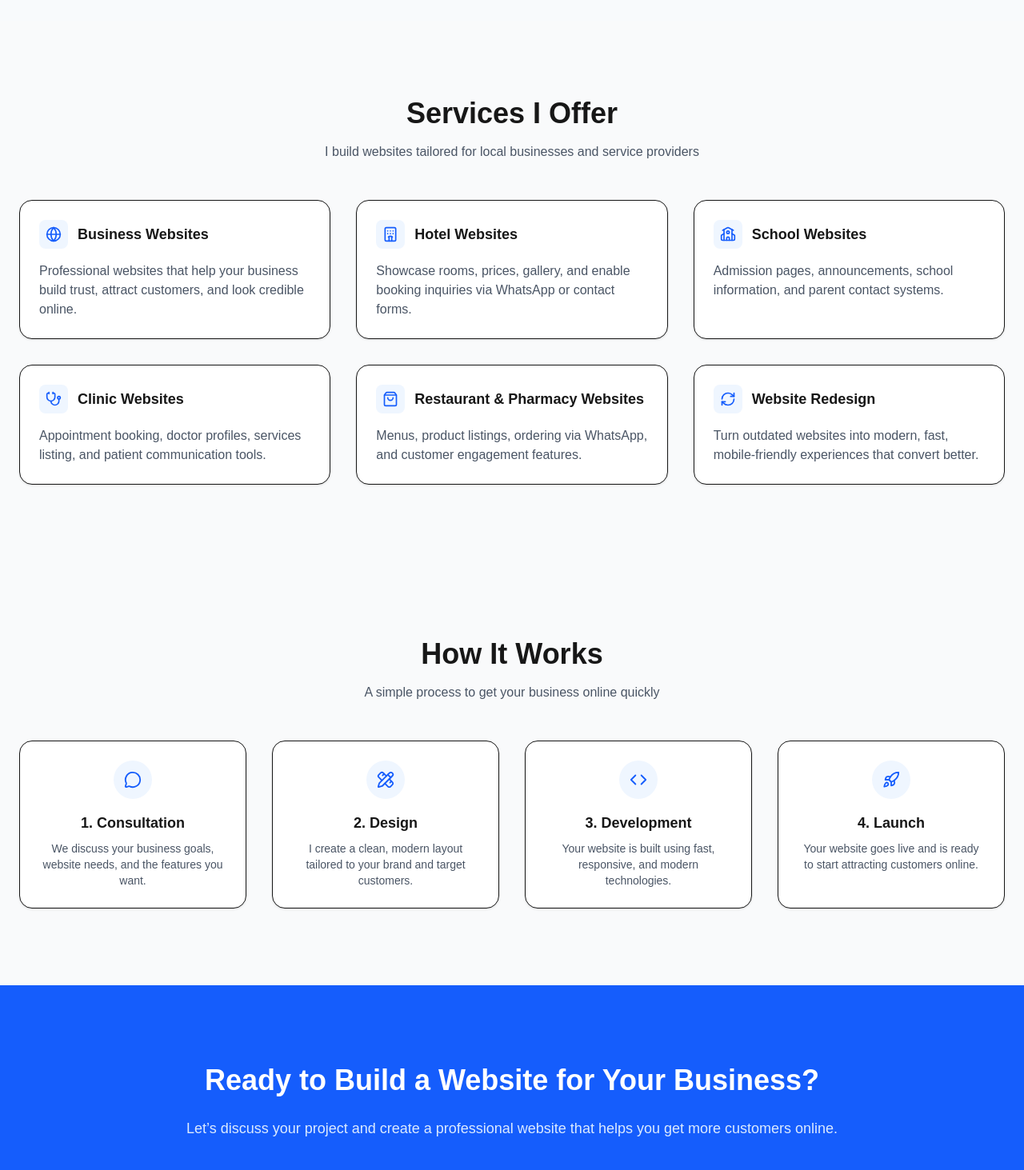
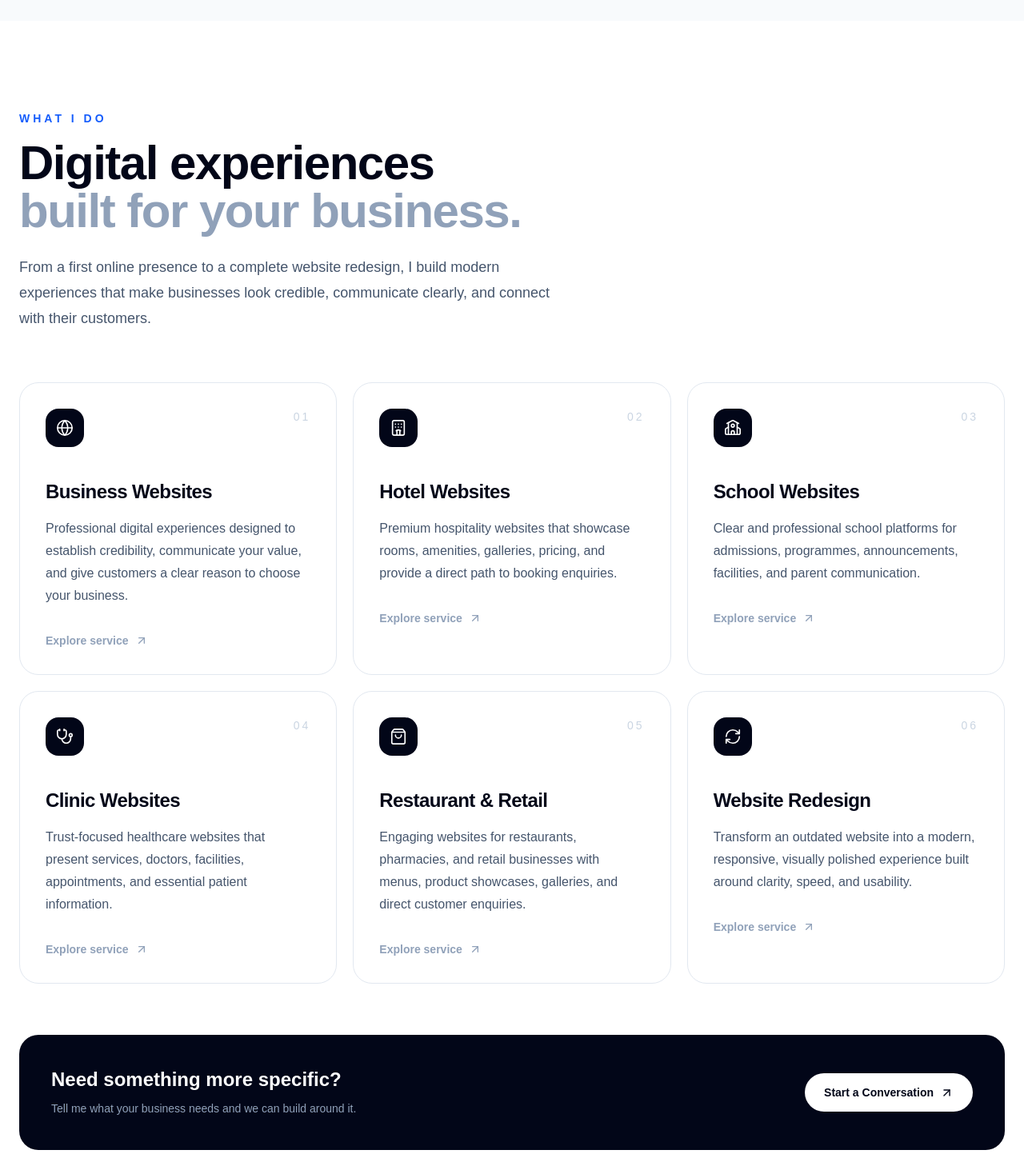
Before and after one commit to Emmanuel-Oseyamen/osas-portfolio, a Next.js app: page / in a window 1280 px wide. Shown: the part 3320-4783 px from the top of the page at 80% size. Built offline with nearby package versions, Linux system fonts and the light colour scheme.

Commit message:
Update Services.tsx

```diff
--- a/src/components/Services.tsx
+++ b/src/components/Services.tsx
@@ -1,86 +1,319 @@
-import { Hotel, School, Stethoscope, ShoppingBag, RefreshCw, Globe } from "lucide-react";
-import FadeIn from "./FadeIn";
+"use client";
+
+import {
+  Hotel,
+  School,
+  Stethoscope,
+  ShoppingBag,
+  RefreshCw,
+  Globe,
+  ArrowUpRight,
+} from "lucide-react";
+import { motion } from "framer-motion";
 
 const services = [
   {
     icon: Globe,
+    number: "01",
     title: "Business Websites",
     description:
-      "Professional websites that help your business build trust, attract customers, and look credible online.",
+      "Professional digital experiences designed to establish credibility, communicate your value, and give customers a clear reason to choose your business.",
   },
   {
     icon: Hotel,
+    number: "02",
     title: "Hotel Websites",
     description:
-      "Showcase rooms, prices, gallery, and enable booking inquiries via WhatsApp or contact forms.",
+      "Premium hospitality websites that showcase rooms, amenities, galleries, pricing, and provide a direct path to booking enquiries.",
   },
   {
     icon: School,
+    number: "03",
     title: "School Websites",
     description:
-      "Admission pages, announcements, school information, and parent contact systems.",
+      "Clear and professional school platforms for admissions, programmes, announcements, facilities, and parent communication.",
   },
   {
     icon: Stethoscope,
+    number: "04",
     title: "Clinic Websites",
     description:
-      "Appointment booking, doctor profiles, services listing, and patient communication tools.",
+      "Trust-focused healthcare websites that present services, doctors, facilities, appointments, and essential patient information.",
   },
   {
     icon: ShoppingBag,
-    title: "Restaurant & Pharmacy Websites",
+    number: "05",
+    title: "Restaurant & Retail",
     description:
-      "Menus, product listings, ordering via WhatsApp, and customer engagement features.",
+      "Engaging websites for restaurants, pharmacies, and retail businesses with menus, product showcases, galleries, and direct customer enquiries.",
   },
   {
     icon: RefreshCw,
+    number: "06",
     title: "Website Redesign",
     description:
-      "Turn outdated websites into modern, fast, mobile-friendly experiences that convert better.",
+      "Transform an outdated website into a modern, responsive, visually polished experience built around clarity, speed, and usability.",
   },
 ];
 
 export default function Services() {
   return (
-    <section className="bg-gray-50 py-24">
+    <section
+      id="services"
+      className="relative overflow-hidden bg-white py-28"
+    >
       <div className="mx-auto max-w-7xl px-6">
 
-        {/* Header */}
-        <div className="mb-12 text-center">
-          <h2 className="text-4xl font-bold">
-            Services I Offer
+        {/* =====================================================
+            HEADER
+        ===================================================== */}
+
+        <motion.div
+          initial={{ opacity: 0, y: 30 }}
+          whileInView={{ opacity: 1, y: 0 }}
+          viewport={{ once: true, amount: 0.2 }}
+          transition={{ duration: 0.7 }}
+          className="mb-16 max-w-3xl"
+        >
+          <p className="mb-4 text-sm font-semibold uppercase tracking-[4px] text-blue-600">
+            What I Do
+          </p>
+
+          <h2 className="text-4xl font-bold tracking-tight text-slate-950 md:text-6xl">
+            Digital experiences
+            <span className="block text-slate-400">
+              built for your business.
+            </span>
           </h2>
-          <p className="mt-4 text-gray-600">
-            I build websites tailored for local businesses and service providers
+
+          <p className="mt-6 max-w-2xl text-lg leading-8 text-slate-600">
+            From a first online presence to a complete website redesign,
+            I build modern experiences that make businesses look credible,
+            communicate clearly, and connect with their customers.
           </p>
-        </div>
+        </motion.div>
 
-        {/* Grid */}
-        <div className="grid gap-8 md:grid-cols-2 lg:grid-cols-3">
+
+        {/* =====================================================
+            SERVICES GRID
+        ===================================================== */}
+
+        <div className="grid gap-5 md:grid-cols-2 lg:grid-cols-3">
+
           {services.map((service, index) => {
             const Icon = service.icon;
 
             return (
-              <div
-                key={index}
-                className="rounded-2xl border bg-white p-6 shadow-sm transition hover:shadow-md"
+              <motion.div
+                key={service.title}
+                initial={{
+                  opacity: 0,
+                  y: 35,
+                }}
+                whileInView={{
+                  opacity: 1,
+                  y: 0,
+                }}
+                viewport={{
+                  once: true,
+                  amount: 0.15,
+                }}
+                transition={{
+                  duration: 0.6,
+                  delay: index * 0.07,
+                }}
+                className="
+                  group
+                  relative
+                  overflow-hidden
+                  rounded-3xl
+                  border
+                  border-slate-200
+                  bg-white
+                  p-8
+                  transition-all
+                  duration-500
+                  hover:-translate-y-2
+                  hover:border-slate-300
+                  hover:shadow-[0_25px_70px_rgba(15,23,42,0.09)]
+                "
               >
-                <div className="mb-4 flex items-center gap-3">
-                  <div className="rounded-lg bg-blue-50 p-2 text-blue-600">
-                    <Icon size={20} />
+
+                {/* Hover accent */}
+
+                <div
+                  className="
+                    absolute
+                    left-0
+                    top-0
+                    h-1
+                    w-0
+                    bg-blue-600
+                    transition-all
+                    duration-500
+                    group-hover:w-full
+                  "
+                />
+
+
+                {/* Top row */}
+
+                <div className="flex items-start justify-between">
+
+                  <div
+                    className="
+                      flex
+                      h-12
+                      w-12
+                      items-center
+                      justify-center
+                      rounded-2xl
+                      bg-slate-950
+                      text-white
+                      transition-all
+                      duration-500
+                      group-hover:bg-blue-600
+                    "
+                  >
+                    <Icon size={22} strokeWidth={1.8} />
                   </div>
-                  <h3 className="text-lg font-semibold">
+
+                  <span className="text-sm font-medium tracking-[3px] text-slate-300">
+                    {service.number}
+                  </span>
+
+                </div>
+
+
+                {/* Content */}
+
+                <div className="mt-10">
+
+                  <h3 className="
+                    text-2xl
+                    font-bold
+                    tracking-tight
+                    text-slate-950
+                  ">
                     {service.title}
                   </h3>
+
+                  <p className="
+                    mt-4
+                    text-base
+                    leading-7
+                    text-slate-600
+                  ">
+                    {service.description}
+                  </p>
+
                 </div>
 
-                <p className="text-gray-600">
-                  {service.description}
-                </p>
-              </div>
+
+                {/* Bottom indicator */}
+
+                <div
+                  className="
+                    mt-8
+                    flex
+                    items-center
+                    gap-2
+                    text-sm
+                    font-semibold
+                    text-slate-400
+                    transition-all
+                    duration-300
+                    group-hover:text-blue-600
+                  "
+                >
+                  Explore service
+
+                  <ArrowUpRight
+                    size={16}
+                    className="
+                      transition-transform
+                      duration-300
+                      group-hover:-translate-y-0.5
+                      group-hover:translate-x-0.5
+                    "
+                  />
+                </div>
+
+              </motion.div>
             );
           })}
+
         </div>
+
+
+        {/* =====================================================
+            BOTTOM CTA
+        ===================================================== */}
+
+        <motion.div
+          initial={{ opacity: 0, y: 25 }}
+          whileInView={{ opacity: 1, y: 0 }}
+          viewport={{ once: true }}
+          transition={{ duration: 0.7 }}
+          className="
+            mt-16
+            flex
+            flex-col
+            gap-6
+            rounded-3xl
+            bg-slate-950
+            p-8
+            text-white
+            md:flex-row
+            md:items-center
+            md:justify-between
+            md:p-10
+          "
+        >
+
+          <div>
+
+            <p className="text-xl font-semibold md:text-2xl">
+              Need something more specific?
+            </p>
+
+            <p className="mt-2 text-sm leading-6 text-slate-400">
+              Tell me what your business needs and we can build around it.
+            </p>
+
+          </div>
+
+          <a
+            href="https://wa.me/2347079989263?text=Hi%20Osas,%20I'd%20like%20to%20discuss%20a%20website."
+            target="_blank"
+            rel="noopener noreferrer"
+            className="
+              inline-flex
+              w-fit
+              items-center
+              gap-2
+              rounded-full
+              bg-white
+              px-6
+              py-3.5
+              text-sm
+              font-semibold
+              text-slate-950
+              transition-all
+              duration-300
+              hover:-translate-y-0.5
+              hover:bg-blue-600
+              hover:text-white
+            "
+          >
+            Start a Conversation
+
+            <ArrowUpRight size={17} />
+
+          </a>
+
+        </motion.div>
+
       </div>
     </section>
   );
```
